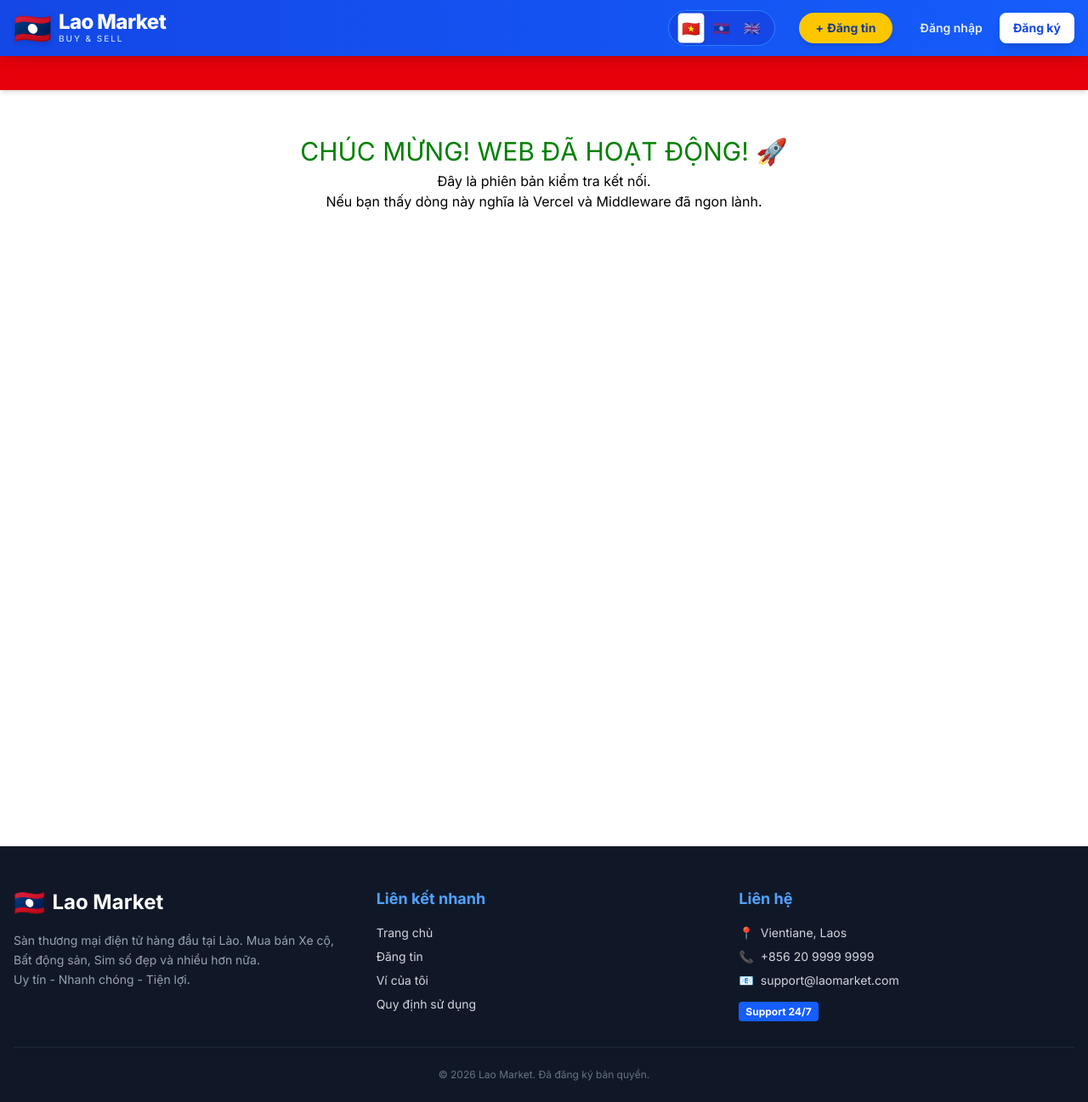
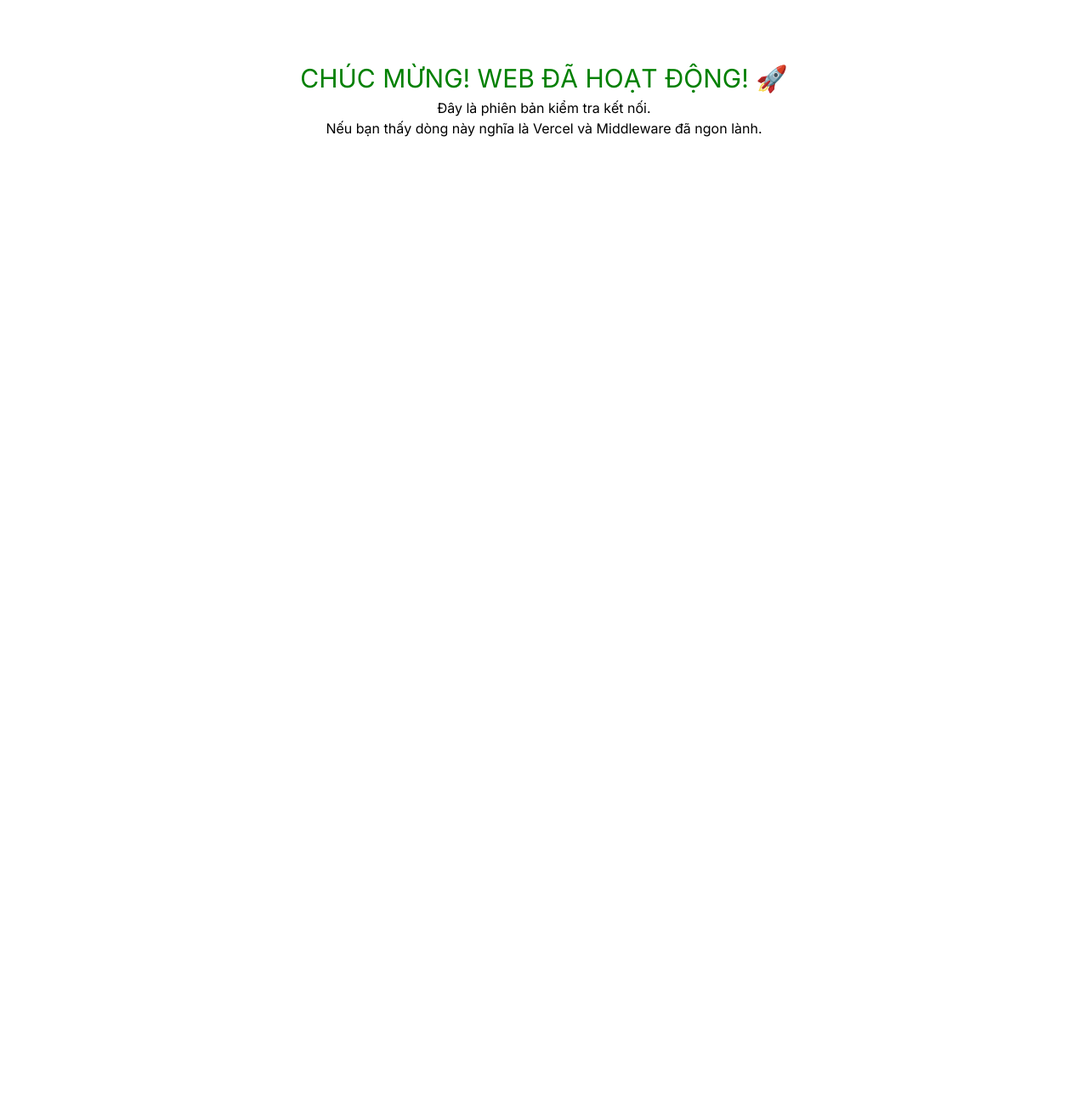
Before and after one commit to sonpham6868-pixel/lao-market68, a Next.js app: page / in a window 1280 px wide. Shown: the whole page at 85% size. After the commit the page ends 800 px from the top, so only its background shows below. Built offline with nearby package versions, Linux system fonts and the light colour scheme; no server answers.

Commit message:
Go bo hoan toan Clerk de test

```diff
--- a/src/app/layout.js
+++ b/src/app/layout.js
@@ -1,38 +1,23 @@
-export const dynamic = 'force-dynamic'; // Bắt buộc Web chạy động để tránh lỗi treo Build
-
-import { Inter } from "next/font/google";//
+export const dynamic = 'force-dynamic';
+import { Inter } from "next/font/google";
 import "./globals.css";
-import { ClerkProvider } from '@clerk/nextjs';
-import { LanguageProvider } from "@/context/LanguageContext";
-import Footer from "@/components/Footer";
-import TopSection from "@/components/TopSection";
 
 const inter = Inter({ subsets: ["latin"] });
 
 export const metadata = {
-  title: "Lao Market",
-  description: "Sàn thương mại điện tử Lào",
+  title: "Test Web",
+  description: "Kiem tra ket noi",
 };
 
 export default function RootLayout({ children }) {
   return (
-    <ClerkProvider>
     <html lang="vi">
       <body className={inter.className}>
-          <LanguageProvider>
-
-            {/* Header và Auth đã được chuyển vào đây để tắt SSR an toàn */}
-            <TopSection />
-
-            <div className="min-h-screen">
+        {/* Tạm thời bỏ hết ClerkProvider và TopSection */}
+        <div style={{ padding: '20px' }}>
             {children}
         </div>
-
-            <Footer />
-          </LanguageProvider>
       </body>
     </html>
-    </ClerkProvider>
   );
 }
-// Update fix loi trung lap V2
```
Lines whose indentation alone changed are shown as unchanged.
